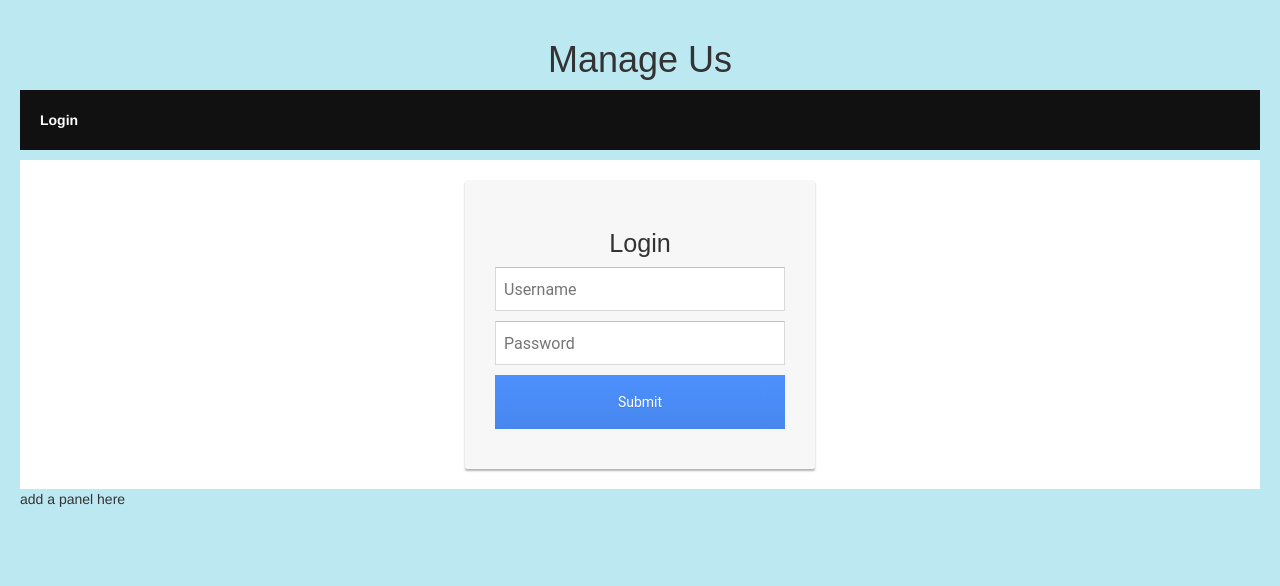
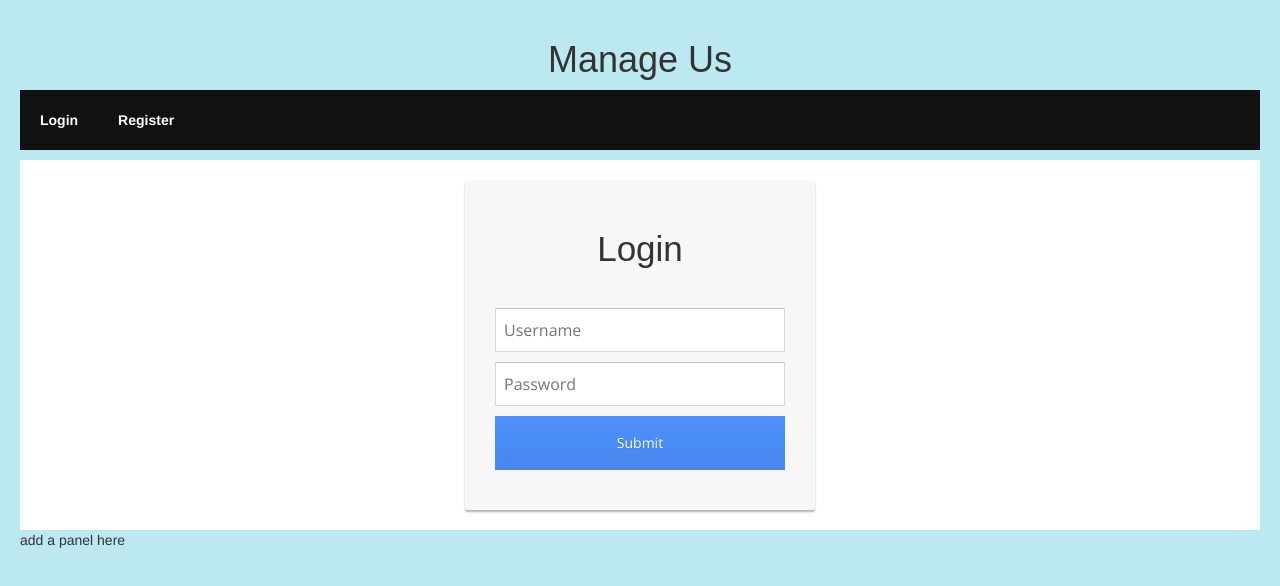
Before and after one commit to cg505/ManageUs, a React (Create React App) app: page /#/Login in a window 1280 px wide. Shown: the top 586 px of the page. Built offline with nearby package versions, Linux system fonts and the light colour scheme.

Commit message:
Small Fix, forgot to stage file changes

```diff
--- a/public/index.html
+++ b/public/index.html
@@ -4,6 +4,10 @@
     <meta charset="utf-8">
     <meta name="viewport" content="width=device-width, initial-scale=1, shrink-to-fit=no">
     <meta name="theme-color" content="#000000">
+
+    <!--Fonts-->
+    <link href="https://fonts.googleapis.com/css?family=Open+Sans" rel="stylesheet">
+
     <!--
       manifest.json provides metadata used when your web app is added to the
       homescreen on Android. See https://developers.google.com/web/fundamentals/engage-and-retain/web-app-manifest/
--- a/src/Main.js
+++ b/src/Main.js
@@ -5,6 +5,7 @@ import {
     HashRouter
 } from "react-router-dom";
 import LoginPanel from "./components/LoginPanel"
+import RegisterPanel from "./components/RegisterPanel"
 import App from "./App"
 import Intro from "./Bottom"
 
@@ -16,9 +17,11 @@ class Main extends Component {
                 <h1>Manage Us</h1>
                 <ul className="header">
                     <li><NavLink to="/Login">Login</NavLink></li>
+                    <li><NavLink to="/Register">Register</NavLink></li>
                 </ul>
                 <div className="content">
                     <Route path="/Login" component={LoginPanel}/>
+                    <Route path="/Register" component={RegisterPanel}/>
                     <Route path="/App" component={App}/>
                 </div>
                 <div className="contact">
--- a/src/components/Components.css
+++ b/src/components/Components.css
@@ -1,7 +1,7 @@
-/* Login Component
+/* Login and Register Components
 ----------------------------*/
 
-.Login {
+.Authentication {
     padding: 30px;
     max-width: 350px;
     width: 100% !important;
@@ -10,15 +10,16 @@
     border-radius: 2px;
     box-shadow: 0px 2px 2px rgba(0, 0, 0, 0.3);
     overflow: hidden;
-    font-family: 'Roboto', sans-serif;
+    font-family: 'Open Sans', sans-serif;
 }
 
-.Login h1 {
+.Authentication h1 {
     text-align: center;
-    font-size: 1.8em;
+    font-size: 2.5em;
+    padding-bottom: 30px;
 }
 
-.Login input[type=text], input[type=password] {
+.Authentication input[type=text], input[type=password] {
     height: 44px;
     font-size: 16px;
     width: 100%;
@@ -33,7 +34,7 @@
     -moz-box-sizing: border-box;
 }
 
-.Login input[type=text]:hover, input[type=password]:hover {
+.Authentication input[type=text]:hover, input[type=password]:hover {
     border: 1px solid #b9b9b9;
     border-top: 1px solid #a0a0a0;
     -moz-box-shadow: inset 0 1px 2px rgba(0,0,0,0.1);
@@ -41,7 +42,7 @@
     box-shadow: inset 0 1px 2px rgba(0,0,0,0.1);
 }
 
-.Login input[type=submit] {
+.Authentication input[type=submit] {
     width: 100%;
     display: block;
     margin-bottom: 10px;
@@ -51,12 +52,12 @@
     text-shadow: 0 1px rgba(0,0,0,0.1);
     background-color: #4d90fe;
     padding: 17px 0px;
-    font-family: roboto;
+    font-family: 'Open Sans', sans-serif;
     font-size: 14px;
     background-image: -webkit-gradient(linear, 0 0, 0 100%,   from(#4d90fe), to(#4787ed));
 }
 
-.Login input[type=submit]:hover {
+.Authentication input[type=submit]:hover {
     /* border: 1px solid #2f5bb7; */
     border: 0px;
     text-shadow: 0 1px rgba(0,0,0,0.3);
--- a/src/components/LoginPanel.js
+++ b/src/components/LoginPanel.js
@@ -7,7 +7,7 @@ class Login extends Component {
     render() {
         //Bootstrap Login Window
         return (
-            <div className="Login">
+            <div className="Authentication">
                 <h1>Login</h1>
                 <input type="text" placeholder="Username" required="" autoFocus="" />
                 <input type="password" placeholder="Password" required=""/>
```
